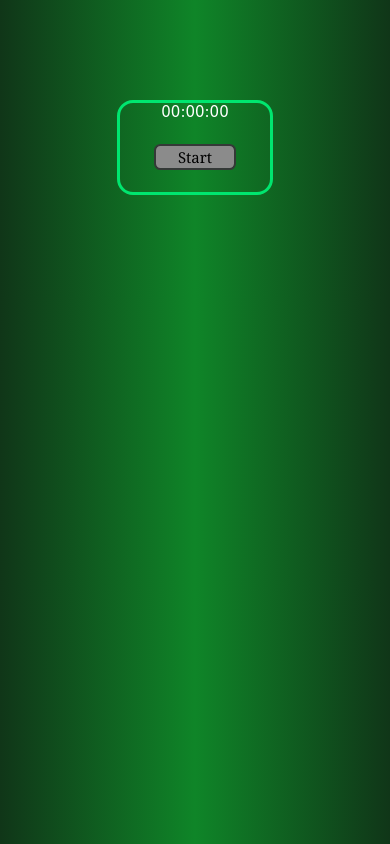
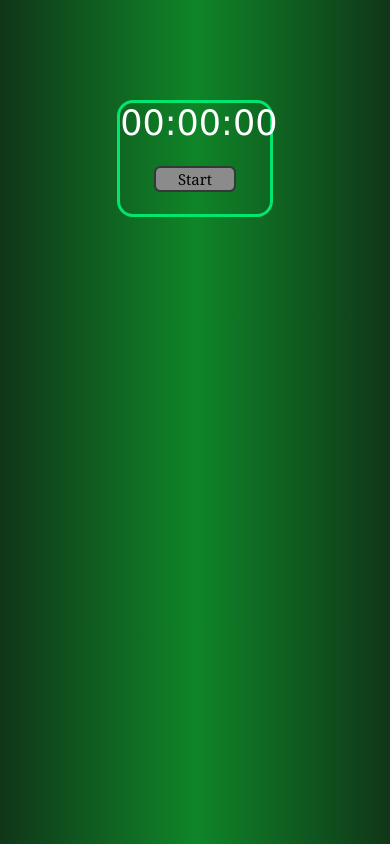
Before and after one commit to vishalverma9572/timer, a plain HTML site: page index.html in a window 390 px wide. Drawn offline with Linux system fonts and the light colour scheme; a web font is replaced by a local one.

Commit message:
Update index.html

```diff
--- a/index.html
+++ b/index.html
@@ -36,7 +36,7 @@
         }
         @media only screen and (max-width:1000px) {
             #ctr{
-                font-size: 15px;
+                font-size: 35px;
             }
             #start, #pause,#resume,#reset{
                 font-size: 15px;
```
